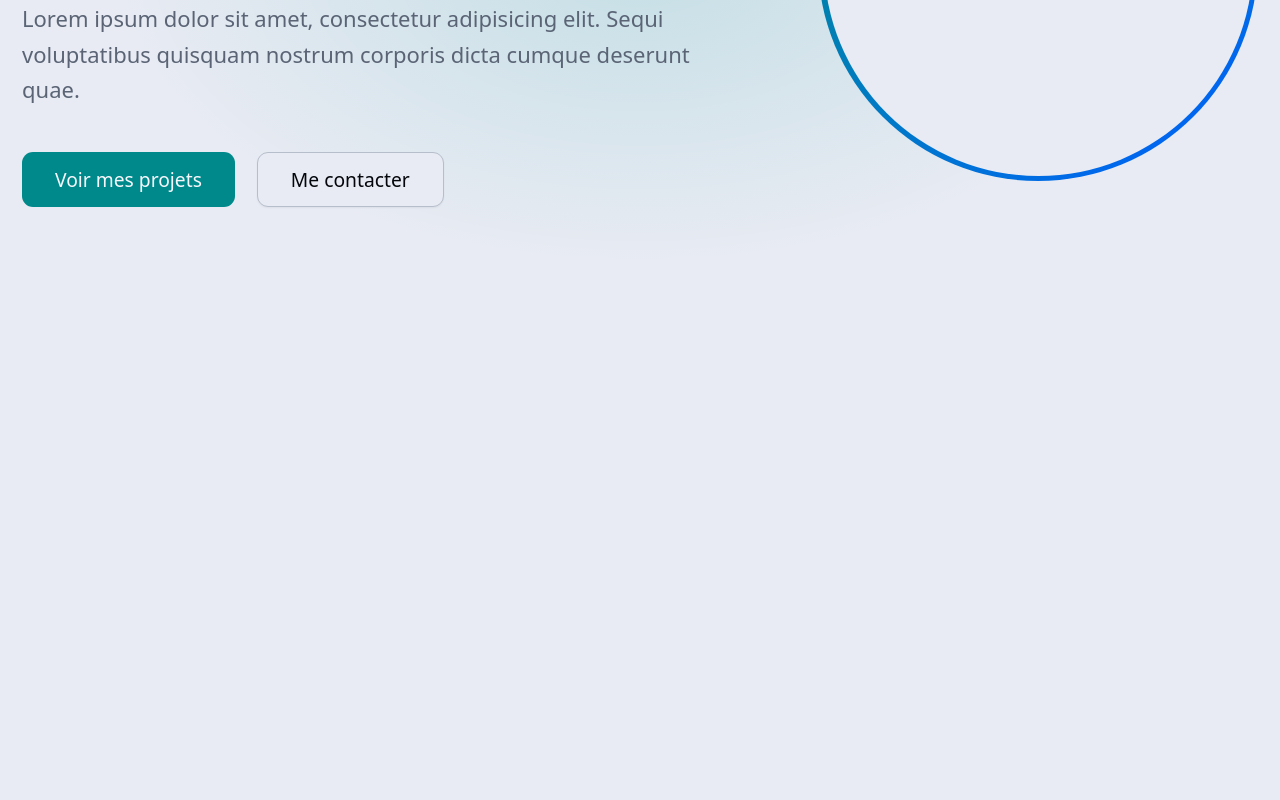
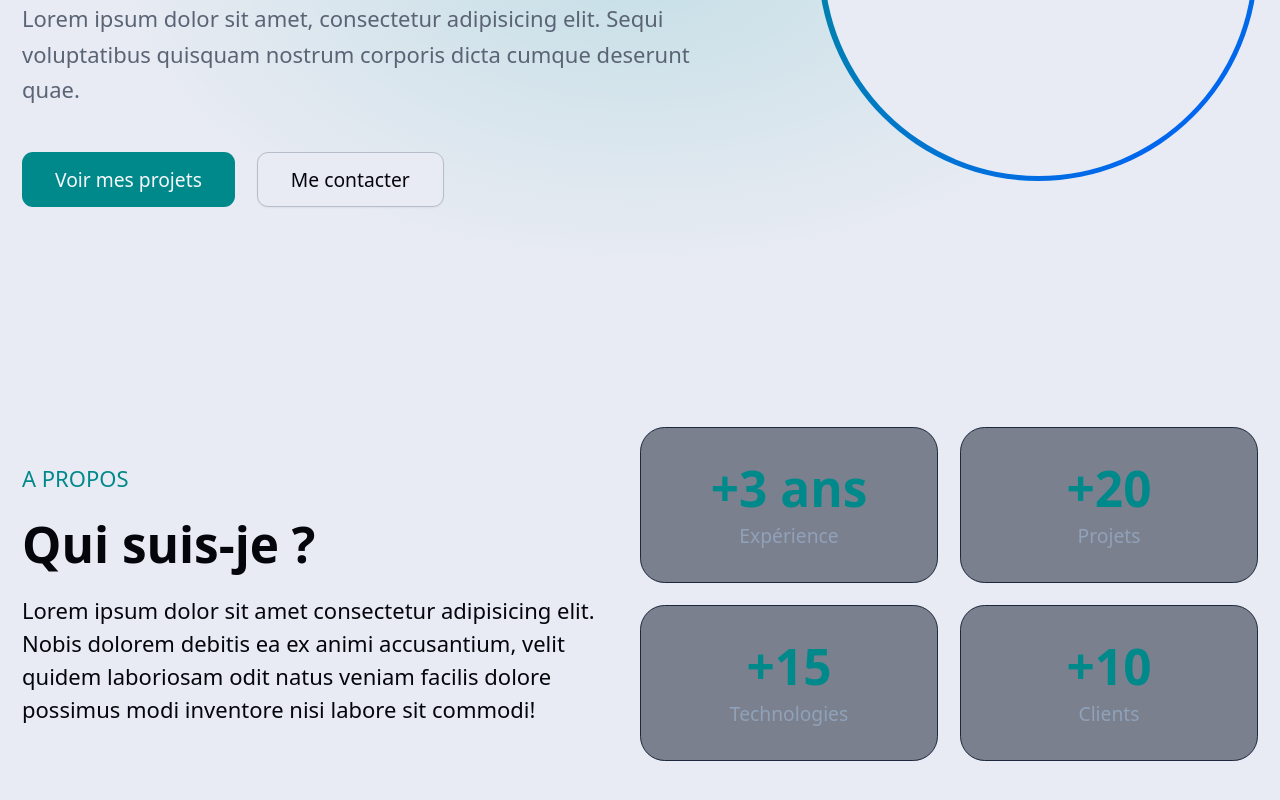
Before and after one commit to Dians98/portfolio, a Next.js app: page / in a window 1280 px wide. Shown: the part 484-1284 px from the top of the page. Built offline with nearby package versions, Linux system fonts and the light colour scheme.

Commit message:
a propos

```diff
--- a/app/page.tsx
+++ b/app/page.tsx
@@ -1,9 +1,11 @@
+'use client'
 import Header from "@/components/header";
 import APropos from "@/components/sections/apropos";
 import Hero from "@/components/sections/hero";
 import Services from "@/components/sections/services";
 import Skills from "@/components/sections/skills";
 import Projects from "@/components/sections/projects";
+
 
 export default function HomePage() {
   return (
--- a/components/header.tsx
+++ b/components/header.tsx
@@ -20,13 +20,13 @@ export default function Header() {
   const { theme, setTheme } = useTheme();
   const [open, setOpen] = useState(false);
   const mounted = useSyncExternalStore(
-    () => () => {},
+    () => () => { },
     () => true,
     () => false
   );
 
   return (
-    <header className="sticky top-0 z-50 w-full border-b bg-background/95 backdrop-blur supports-[backdrop-filter]:bg-background/60">
+    <header className="sticky top-0 z-50 w-full border-b  backdrop-blur ">
       <div className="mx-auto flex h-16 max-w-5xl items-center justify-between px-4">
         <Link href="/" className="text-xl font-bold tracking-tight">
           Dian<span className="text-primary">'</span>s
--- a/components/sections/apropos.tsx
+++ b/components/sections/apropos.tsx
@@ -1,8 +1,41 @@
+import CountUp from 'react-countup';
+
 export default function APropos() {
     return (
-        <section id="apropos" className="py-20 md:py-28">
-            <>
-            </>
+        <section id="apropos" className="py-10 md:py-20">
+            <div className="grid grid-cols-1 md:grid-cols-2 items-center">
+                <div className="flex flex-col gap-4">
+                    <h1 className="text-primary font-medium"> A PROPOS</h1>
+                    <h1 className="text-foreground font-bold sm:text-3xl md:text-4xl lg:text-4xl">Qui suis-je ?</h1>
+                    <p>Lorem ipsum dolor sit amet consectetur adipisicing elit. Nobis dolorem debitis ea ex animi accusantium, velit quidem laboriosam odit natus veniam facilis dolore possimus modi inventore nisi labore sit commodi!</p>
+                </div>
+                {/* Colonne de droite : Grille de 4 cartes */}
+                <div className="grid grid-cols-1 md:grid-cols-2 gap-4 my-4 md:my-0">
+                    {/* Carte 1 */}
+                    <div className="flex flex-col items-center justify-center p-6 rounded-2xl border border-slate-800 bg-slate-900/50 text-center hover:border-primary/50 transition-colors">
+                        <span className="text-3xl lg:text-4xl font-bold text-primary">+3 ans</span>
+                        <span className="text-sm text-slate-400 mt-1">Expérience</span>
+                    </div>
+
+                    {/* Carte 2 */}
+                    <div className="flex flex-col items-center justify-center p-6 rounded-2xl border border-slate-800 bg-slate-900/50 text-center hover:border-primary/50 transition-colors">
+                        <span className="text-3xl lg:text-4xl font-bold text-primary">+20</span>
+                        <span className="text-sm text-slate-400 mt-1">Projets</span>
+                    </div>
+
+                    {/* Carte 3 */}
+                    <div className="flex flex-col items-center justify-center p-6 rounded-2xl border border-slate-800 bg-slate-900/50 text-center hover:border-primary/50 transition-colors">
+                        <span className="text-3xl lg:text-4xl font-bold text-primary">+15</span>
+                        <span className="text-sm text-slate-400 mt-1">Technologies</span>
+                    </div>
+
+                    {/* Carte 4 */}
+                    <div className="flex flex-col items-center justify-center p-6 rounded-2xl border border-slate-800 bg-slate-900/50 text-center hover:border-primary/50 transition-colors">
+                        <span className="text-3xl lg:text-4xl font-bold text-primary">+10</span>
+                        <span className="text-sm text-slate-400 mt-1">Clients</span>
+                    </div>
+                </div>
+            </div>
         </section>
     );
 }
--- a/package.json
+++ b/package.json
@@ -20,6 +20,7 @@
     "next-auth": "^4.24.15",
     "next-themes": "^0.4.6",
     "react": "19.2.4",
+    "react-countup": "^6.5.3",
     "react-dom": "19.2.4",
     "tailwind-merge": "^3.6.0",
     "tw-animate-css": "^1.4.0"
```
Also changed, not shown: 1 other file (tests, documents, lock files or other folders).
